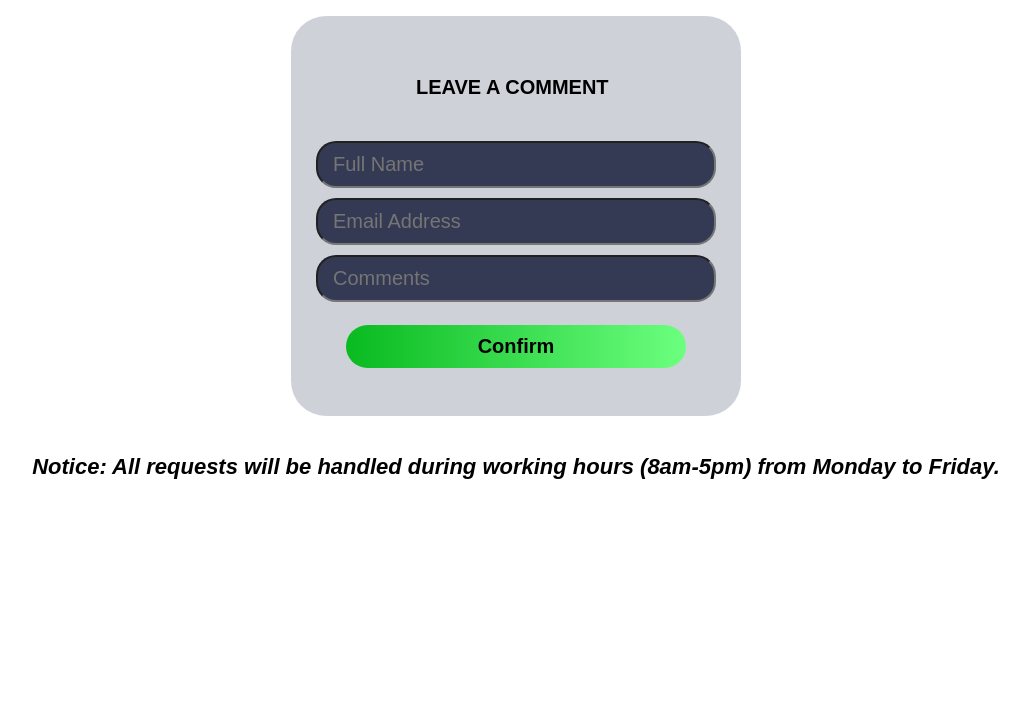
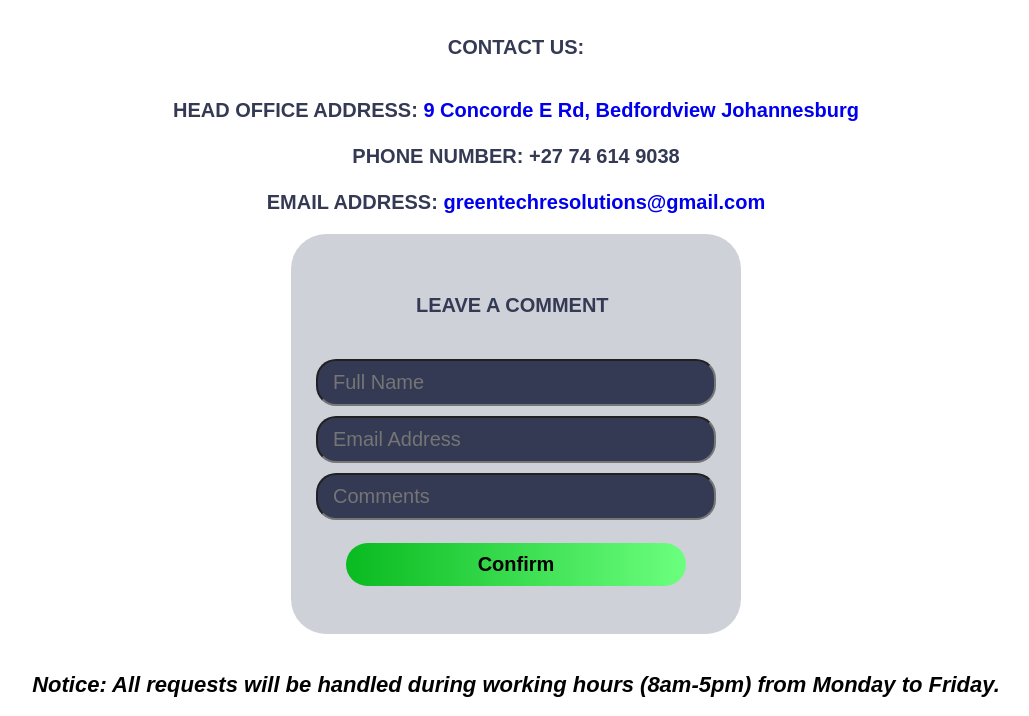
Before and after one commit to leathumbiran02/GreenTechResolutions, a PHP site: page /contact_us.php in a window 1280 px wide. Shown: the part 84-800 px from the top of the page, without its empty margins (124-1153 px from the left). Run offline with PHP 8.4, Linux system fonts and the light colour scheme.

Commit message:
Added details to the contact us page.

```diff
--- a/greentech_resolutions/contact_us.php
+++ b/greentech_resolutions/contact_us.php
@@ -42,8 +42,8 @@
                 border: 0;
                 outline: none;
                 position: relative;
-                color: #000000;
-                font-weight: bold;
+                color: #343A54;
+                font-weight: bolder;
                 font-size: 20px;
                 text-transform: uppercase;
             }
@@ -100,6 +100,12 @@
             ?>
         </header>
         <div class="form_page"> <!-- The body of the page: -->
+            <div class="center-text">
+                <h1 class="toggle_register_login_btn">Contact Us:</h1>
+                <h3 class="toggle_register_login_btn">Head Office Address: <a href="https://goo.gl/maps/UNgsTJUgLagswkQE6">9 Concorde E Rd, Bedfordview Johannesburg</a><br><br> Phone Number: +27 74 614 9038<br><br> Email Address: <a href="mailto:greentechresolutions@gmail.com">greentechresolutions@gmail.com</a><br></h3>
+            </div>
+
+
             <div class="form-box">
                 <div class="register_login_btn_box">
                     <div id="btn"></div>
--- a/greentech_resolutions/contact_us_send_email.php
+++ b/greentech_resolutions/contact_us_send_email.php
@@ -93,12 +93,12 @@
                     exit;
                 }
                 catch(Exception $e){ //If the email fails for any reason:
-                    echo '<script>alert("Error sending email 1. Please try again later.")</script>';
+                    echo '<script>alert("Error sending email. Please try again later.")</script>';
                     header("Refresh:1; url=contact_us.php"); //Redirect to the contact us page so that the user can try again:
                     exit;
                 }
             } else { //If the email fails for any reason:
-                echo '<script>alert("Error sending email 2. Please try again later.")</script>';
+                echo '<script>alert("Error sending email. Please try again later.")</script>';
                 header("Refresh:1; url=contact_us.php"); //Redirect to the contact us page so that the user can try again:
                 exit;
             }
```
Also changed, not shown: Diagrams/contact us page.jpeg (added).
